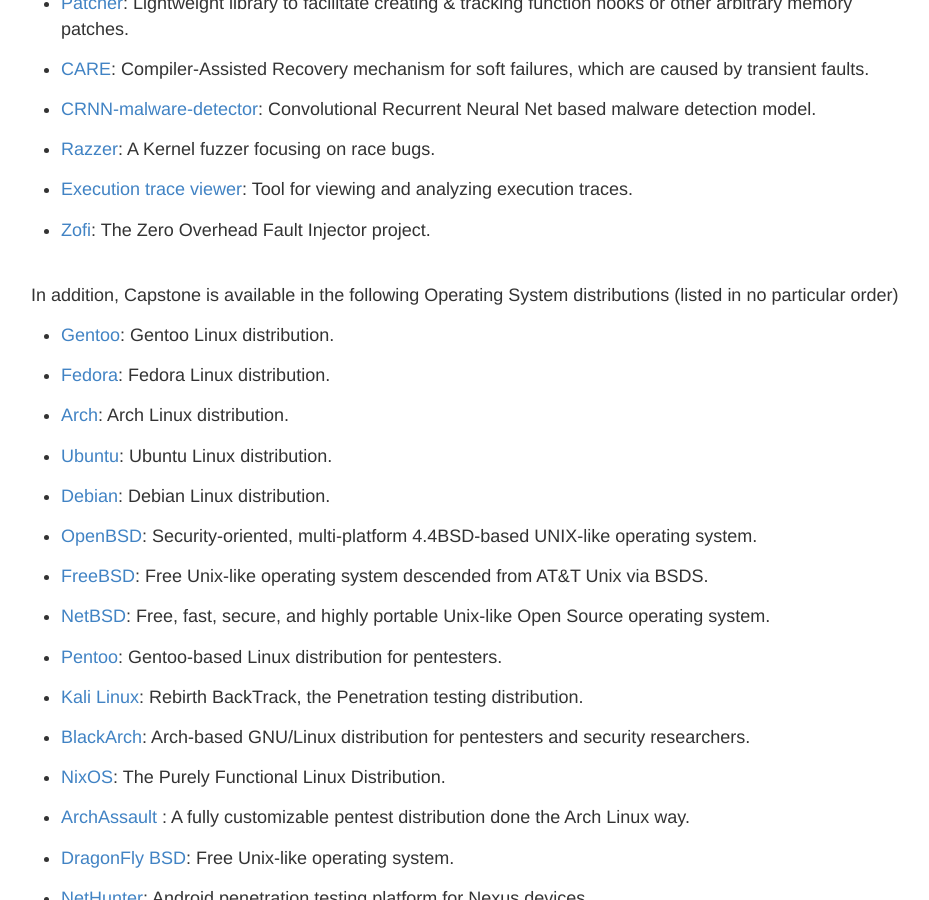
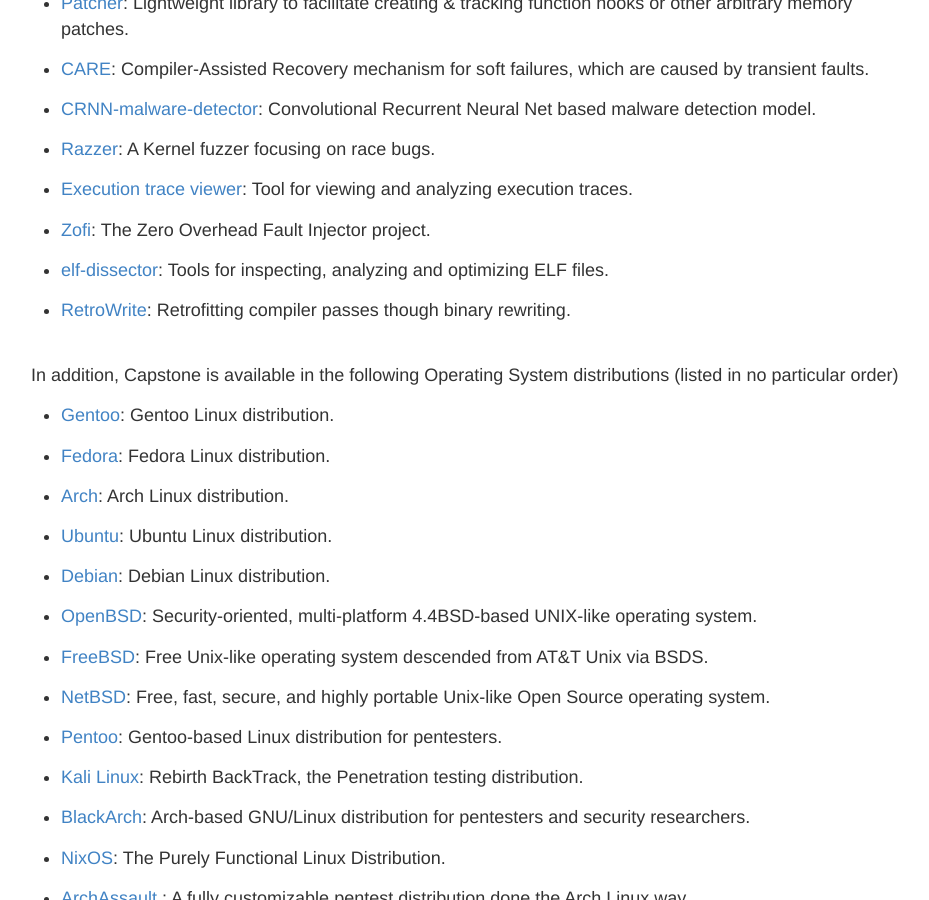
Before and after one commit to capstone-engine/capstone-engine.github.io, a Jekyll site: the page built from showcase.md, in a window 1280 px wide and 900 px high, scrolled down 19015 px. Shown: the whole window, without its empty margins (169-1098 px from the left). Built offline with Jekyll 4.4.1, drawn with Linux system fonts in a browser that asks for light colours.

Commit message:
showcase

```diff
--- a/showcase.md
+++ b/showcase.md
@@ -917,6 +917,10 @@
 
 - [Zofi](https://github.com/vporpo/zofi): The Zero Overhead Fault Injector project.
 
+- [elf-dissector](https://github.com/KDE/elf-dissector): Tools for inspecting, analyzing and optimizing ELF files.
+
+- [RetroWrite](https://github.com/HexHive/retrowrite): Retrofitting compiler passes though binary rewriting.
+
 
 <br>
 In addition, Capstone is available in the following Operating System distributions (listed in no particular order)
```
Also changed, not shown: other parts of showcase.md (+1 -1 lines).
